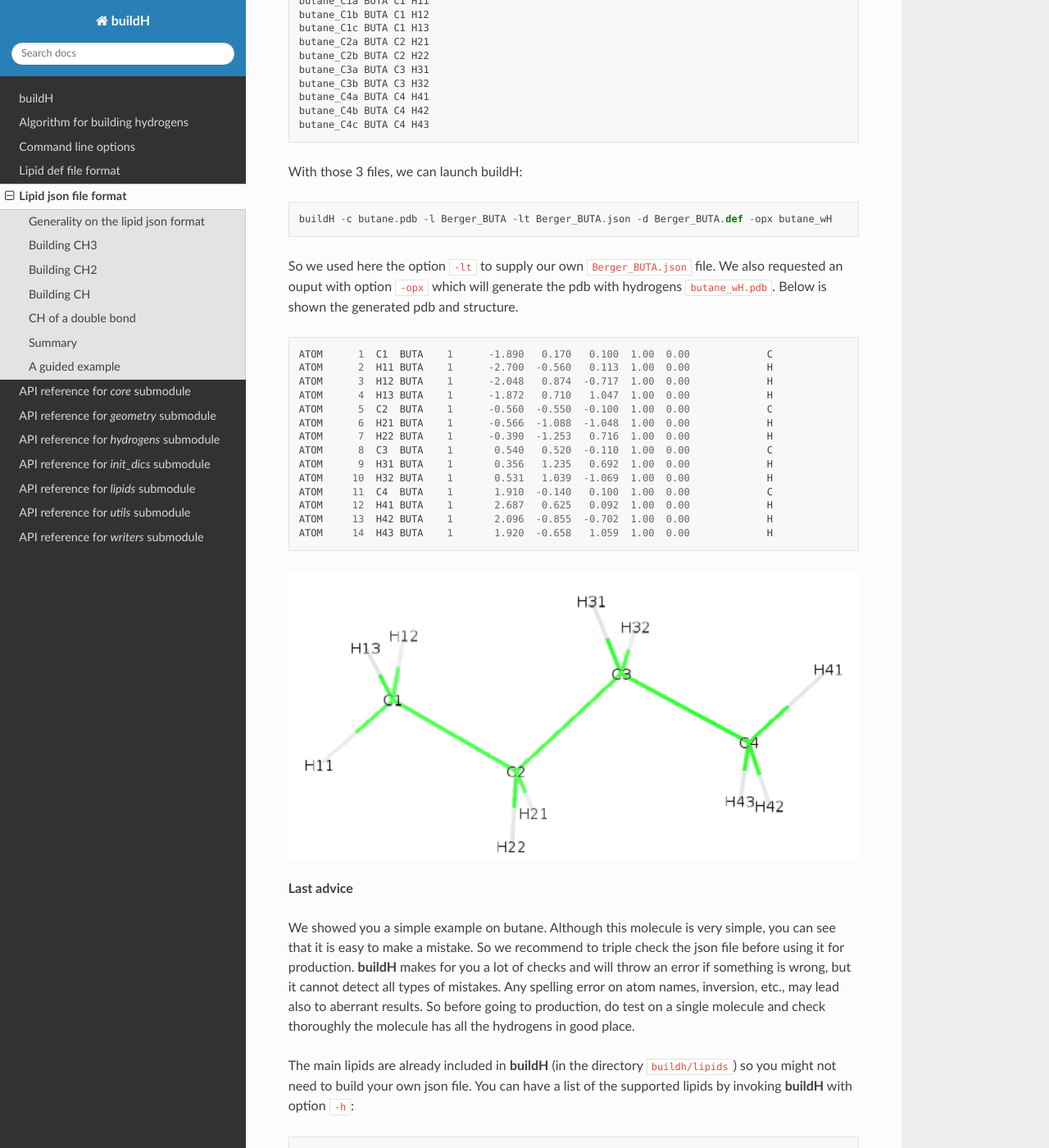
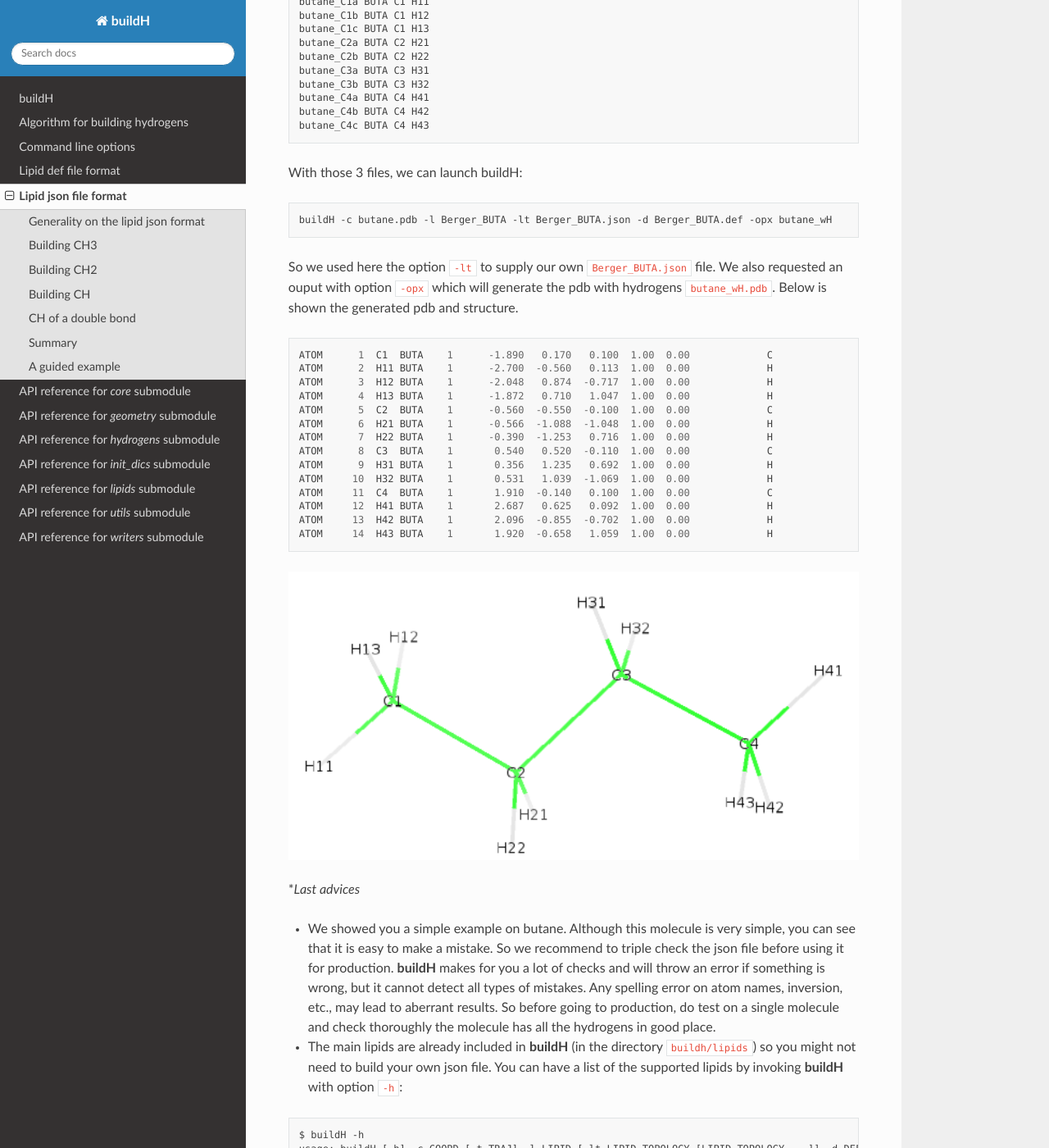
Before and after one commit to patrickfuchs/buildH, a Sphinx documentation site: the page built from docs/json_format.md, in a window 1280 px wide and 1400 px high, scrolled down 5798 px. Shown: the whole window at 82% size. Built offline with Sphinx 7.4.7 and the Read the Docs theme 2.0.0, drawn with Linux system fonts in a browser that asks for light colours; pages that are not in the unit, such as notebooks, are missing from menus; some of the changed text lies outside the part shown.

Commit message:
Correct a few details

````diff
--- a/docs/json_format.md
+++ b/docs/json_format.md
@@ -132,7 +132,7 @@
 
 With those 3 files, we can launch buildH:
 
-```
+```bash
 buildH -c butane.pdb -l Berger_BUTA -lt Berger_BUTA.json -d Berger_BUTA.def -opx butane_wH
 ```
 
@@ -157,11 +157,11 @@
 
 ![Butane with hydrogens](img/butane_wH.png)
 
-**Last advice**
+**Last advices*
 
-We showed you a simple example on butane. Although this molecule is very simple, you can see that it is easy to make a mistake. So we recommend to triple check the json file before using it for production. **buildH** makes for you a lot of checks and will throw an error if something is wrong, but it cannot detect all types of mistakes. Any spelling error on atom names, inversion, etc., may lead also to aberrant results. So before going to production, do test on a single molecule and check thoroughly the molecule has all the hydrogens in good place.
+- We showed you a simple example on butane. Although this molecule is very simple, you can see that it is easy to make a mistake. So we recommend to triple check the json file before using it for production. **buildH** makes for you a lot of checks and will throw an error if something is wrong, but it cannot detect all types of mistakes. Any spelling error on atom names, inversion, etc., may lead to aberrant results. So before going to production, do test on a single molecule and check thoroughly the molecule has all the hydrogens in good place.
 
-The main lipids are already included in **buildH** (in the directory `buildh/lipids`) so you might not need to build your own json file. You can have a list of the supported lipids by invoking **buildH** with option `-h`:
+- The main lipids are already included in **buildH** (in the directory `buildh/lipids`) so you might not need to build your own json file. You can have a list of the supported lipids by invoking **buildH** with option `-h`:
 
 ```
 $ buildH -h
@@ -170,6 +170,6 @@
 The list of supported lipids (-l option) are: Berger_POP, Berger_PLA, Berger_POPC, CHARMM_POPC.
 ```
 
-Last, one other project developed by us, called [autoLipMap](https://github.com/patrickfuchs/autoLipMap), can build automatically def and json files for the main known lipids.
+- Last, one other project developed by us, called [autoLipMap](https://github.com/patrickfuchs/autoLipMap), can build automatically def and json files for the main known lipids.
 
 In case of problem, you can post an issue on github.
````
Also changed, not shown: other parts of docs/json_format.md (+4 -4 lines).
